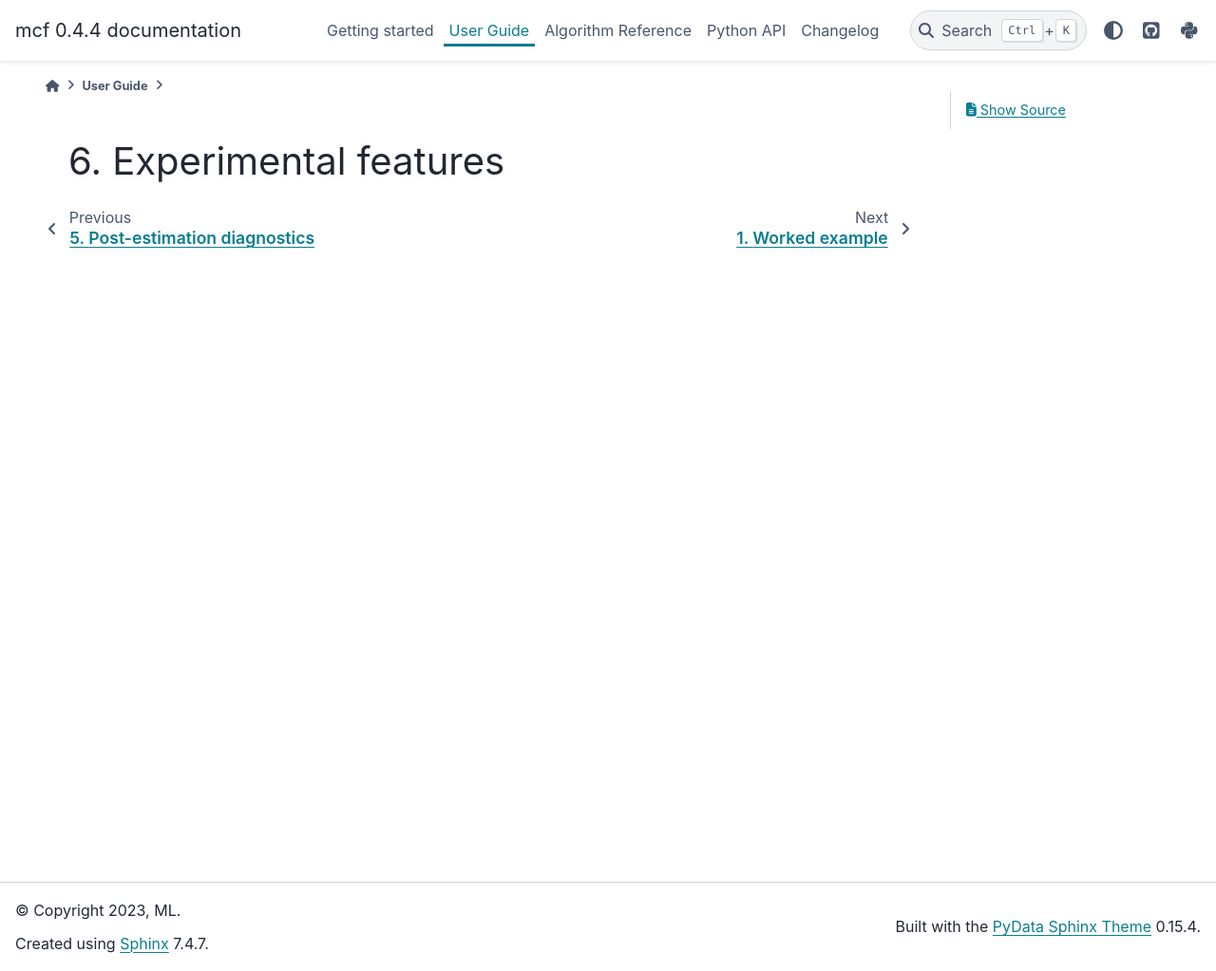
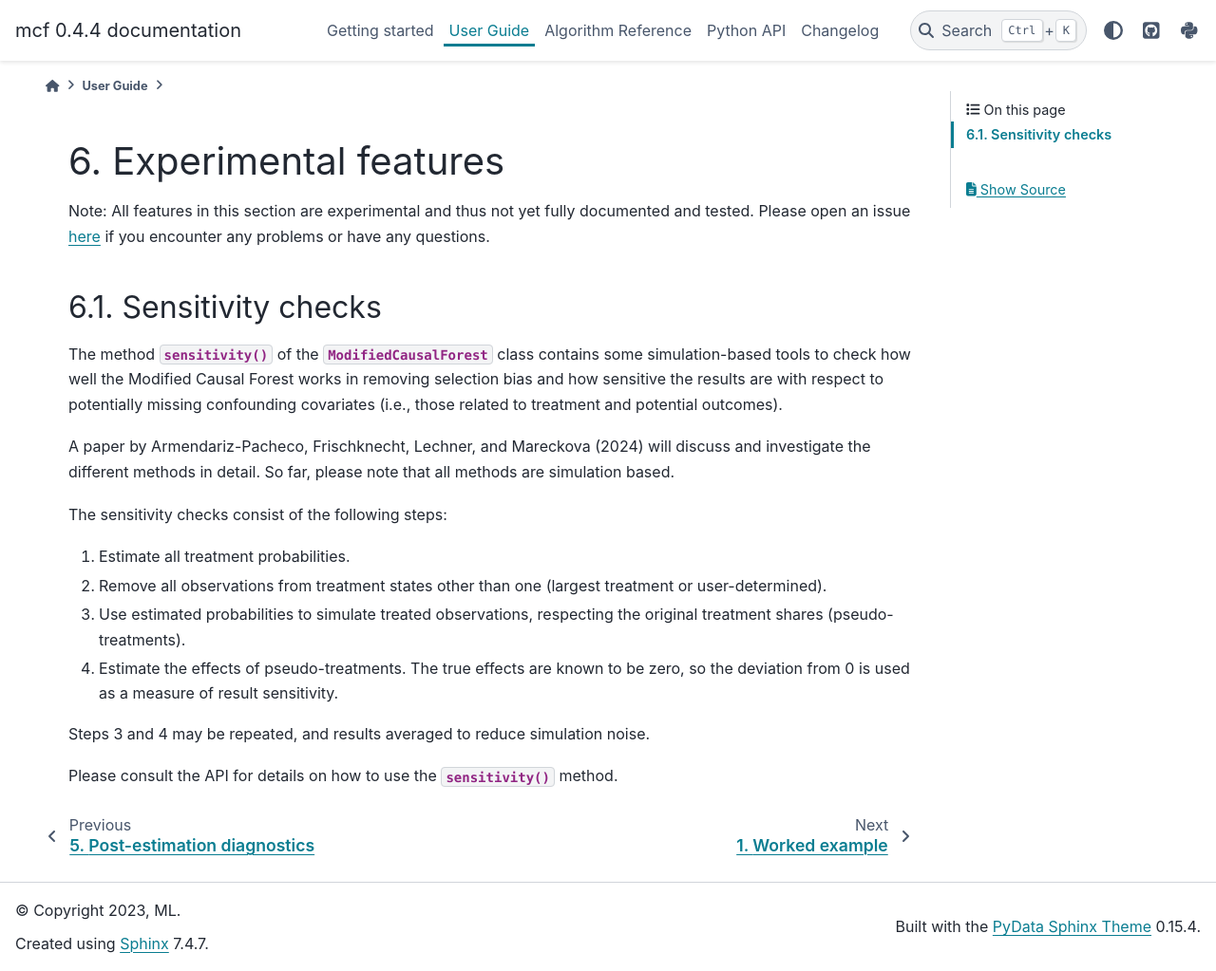
Before and after one commit to MCFpy/mcf, a Sphinx documentation site: the page built from docs/source/user_guide/experimental_features.rst, in a window 1280 px wide and 1023 px high. Shown: the whole window at 95% size. Built offline with Sphinx 7.4.7 and the PyData theme 0.15.4, drawn with Linux system fonts in a browser that asks for light colours.

Commit message:
Document experimental features

```diff
--- a/docs/source/user_guide/experimental_features.rst
+++ b/docs/source/user_guide/experimental_features.rst
@@ -1,2 +1,22 @@
 Experimental features
 =====================
+
+Note: All features in this section are experimental and thus not yet fully documented and tested. Please open an issue `here <https://github.com/MCFpy/mcf/issues>`__ if you encounter any problems or have any questions.
+
+Sensitivity checks
+------------------
+
+The method :py:meth:`~mcf_mini.ModifiedCausalForest.sensitivity` of the :class:`~mcf_mini.ModifiedCausalForest` class contains some simulation-based tools to check how well the Modified Causal Forest works in removing selection bias and how sensitive the results are with respect to potentially missing confounding covariates (i.e., those related to treatment and potential outcomes).
+
+A paper by Armendariz-Pacheco, Frischknecht, Lechner, and Mareckova (2024) will discuss and investigate the different methods in detail. So far, please note that all methods are simulation based.
+
+The sensitivity checks consist of the following steps:
+
+1. Estimate all treatment probabilities.
+2. Remove all observations from treatment states other than one (largest treatment or user-determined).
+3. Use estimated probabilities to simulate treated observations, respecting the original treatment shares (pseudo-treatments).
+4. Estimate the effects of pseudo-treatments. The true effects are known to be zero, so the deviation from 0 is used as a measure of result sensitivity.
+
+Steps 3 and 4 may be repeated, and results averaged to reduce simulation noise.
+
+Please consult the API for details on how to use the :py:meth:`~mcf_mini.ModifiedCausalForest.sensitivity` method.
```
